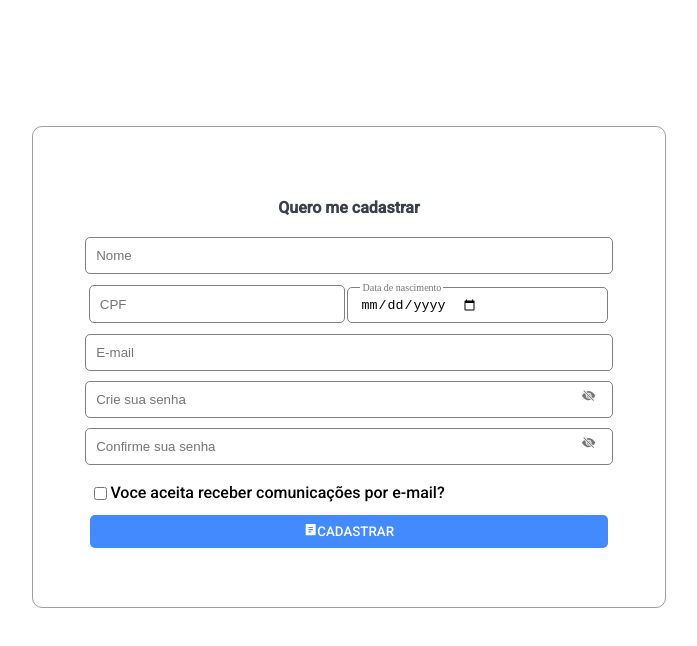
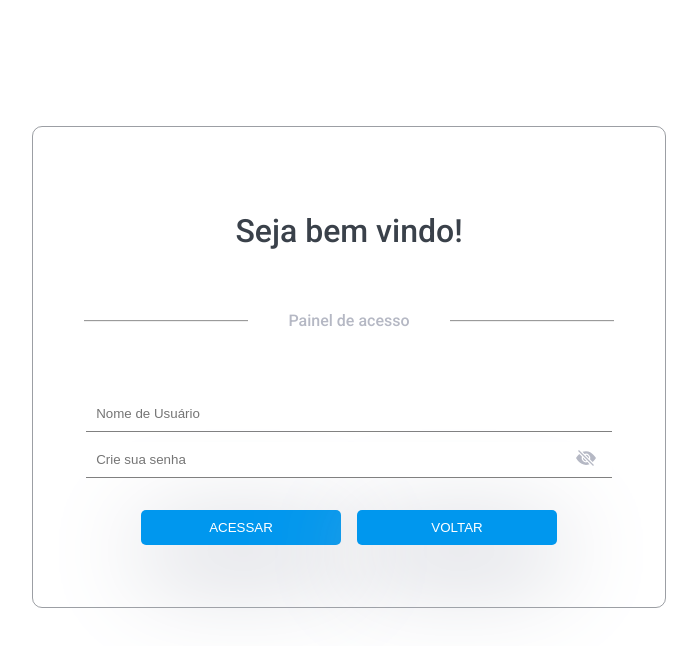
Before and after one commit to maciellucas0/desafio-front-end, a React (Create React App) app in the folder desafio/: page / in a window 1280 px wide. Shown: the top 646 px of the page, without its empty margins (291-988 px from the left). Built offline with nearby package versions, Linux system fonts and the light colour scheme.

Commit message:
feat/tela-login parte visual

```diff
--- a/desafio/src/App.tsx
+++ b/desafio/src/App.tsx
@@ -1,10 +1,10 @@
 import React from "react";
-import PaginaCadastro from "./pages/paginaCadastro";
+import FormLogin from "./contexts/FormLogin";
 
 function App() {
   return (
     <>
-      <PaginaCadastro />
+      <FormLogin />
     </>
   );
 }
--- /dev/null
+++ b/desafio/src/contexts/FormLogin/index.tsx
@@ -0,0 +1,29 @@
+import { BsFillEyeSlashFill } from "react-icons/bs";
+import { Formulario } from "./style";
+const FormLogin = () => {
+  return (
+    <>
+      <Formulario>
+        <h1>Seja bem vindo!</h1>
+        <fieldset>
+          <legend>Painel de acesso</legend>
+        </fieldset>
+        <input type="text" placeholder="Nome de Usuário" />
+
+        <div className="senha">
+          <input type="password" placeholder="Crie sua senha" />
+          <button type="button">
+            <BsFillEyeSlashFill />
+          </button>
+        </div>
+
+        <div className="divButton">
+          <button className="button">ACESSAR</button>
+          <button className="button">VOLTAR</button>
+        </div>
+      </Formulario>
+    </>
+  );
+};
+
+export default FormLogin;
--- /dev/null
+++ b/desafio/src/contexts/FormLogin/style.ts
@@ -0,0 +1,107 @@
+import styled from "styled-components";
+
+export const Formulario = styled.form`
+  width: 50%;
+  height: 60vh;
+  margin: 0 auto;
+  margin-top: 10%;
+  display: flex;
+  flex-direction: column;
+  align-items: center;
+  justify-content: center;
+
+  border: solid 1px rgba(58, 65, 74, 0.5);
+  border-radius: 10px;
+  h1 {
+    font-family: "Roboto", sans-serif;
+    font-size: 2rem;
+    font-weight: 200;
+    color: #3a414a;
+  }
+
+  fieldset {
+    text-align: center;
+    font-family: "Roboto", sans-serif;
+    color: #b5b8c4;
+    width: 80%;
+    border-bottom: none;
+    border-left: none;
+    border-right: none;
+
+    legend {
+      padding: 40px;
+    }
+  }
+
+  input {
+    padding: 10px;
+    border: solid 0.3px gray;
+
+    border-top: none;
+    border-left: none;
+    border-right: none;
+
+    width: 80%;
+
+    margin-top: 10px;
+  }
+
+  .senha {
+    display: flex;
+    flex-direction: row;
+    justify-content: center;
+    width: 100%;
+    position: relative;
+
+    input {
+      width: 80%;
+    }
+
+    button {
+      border: none;
+      background: transparent;
+      position: absolute;
+      top: 15px;
+      right: 10%;
+      font-size: 20px;
+      color: #b5b8c4;
+      cursor: pointer;
+    }
+  }
+
+  .divButton {
+    display: flex;
+    justify-content: center;
+    width: 80%;
+    margin-top: 2rem;
+    gap: 1rem;
+
+    .button {
+      background-color: #0097ee;
+      color: white;
+      text-align: center;
+      padding: 10px;
+      border: none;
+      border-radius: 5px;
+      width: 200px;
+      cursor: pointer;
+      box-shadow: 2px 23px 100px 0px #b5b8c4;
+    }
+  }
+  @media (max-width: 500px) {
+    width: 90%;
+    .row {
+      input {
+        min-width: 50%;
+      }
+      fieldset {
+        min-width: 30%;
+      }
+    }
+    .rowCheckbox {
+      span {
+        font-size: 0.8rem;
+      }
+    }
+  }
+`;
```
Also changed, not shown: desafio/src/pages/telaLogin/index.tsx (added, +9 -0 lines).
